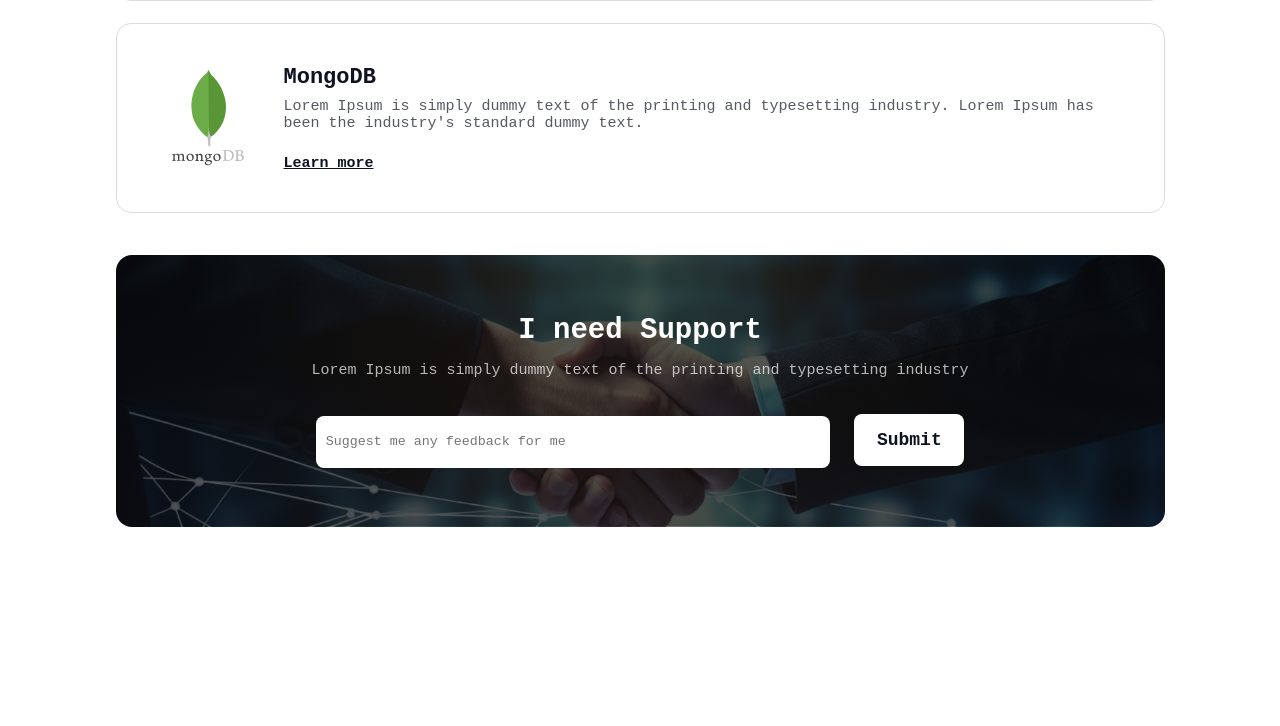
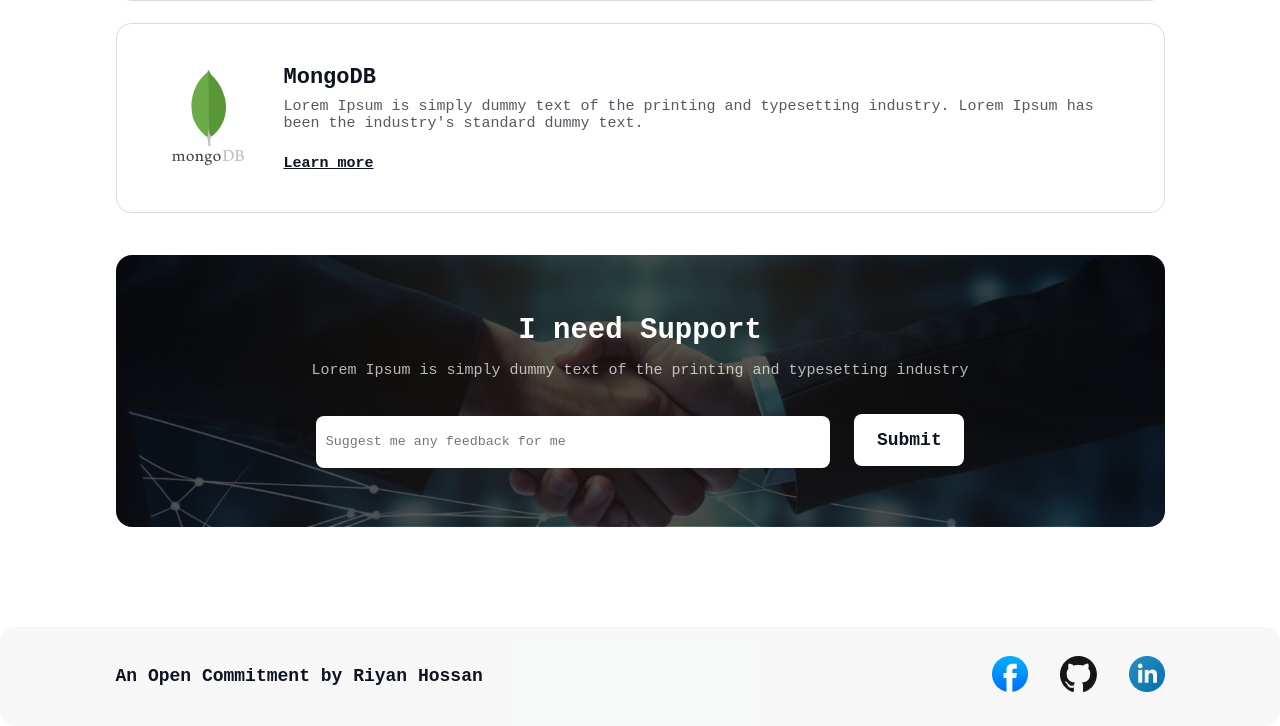
Before and after one commit to riyanhossan/portfolio_asn_1, a plain HTML site: page index.html in a window 1280 px wide. Shown: the part 3932-4658 px from the top of the page. Before the commit the page ends 4559 px from the top, so only its background shows below. Drawn offline with Linux system fonts and the light colour scheme; a web font is replaced by a local one.

Commit message:
Footer section added

```diff
--- a/css/style.css
+++ b/css/style.css
@@ -288,7 +288,6 @@
 /* support start */
 .support_section{
     margin-top: 42px;
-    margin-bottom: 100px;
 }
 .support{
     display: flex;
@@ -339,4 +338,31 @@
     font-weight: 600;
     background: white;
     border: none;
+    cursor: pointer;
 }
+
+/* footer start */
+footer{
+    margin-top: 100px;
+}
+.foot{
+    display: flex;
+    justify-content: center;
+    background: rgba(13, 19, 33, 0.03);
+    border-radius: 15px;
+    padding: 29px 0px;
+}
+.foot_content{
+    display: flex;
+    justify-content: space-between;
+    align-items: center;
+}
+.foot_content h3{
+    font-size: 18px;
+    font-weight: 600;
+    color: rgb(13, 19, 33);
+}
+.foot_content_right a{
+    text-decoration: none;
+    margin-left: 22px;
+}
--- a/index.html
+++ b/index.html
@@ -1,11 +1,13 @@
 <!DOCTYPE html>
 <html lang="en">
+
 <head>
     <meta charset="UTF-8">
     <meta name="viewport" content="width=device-width, initial-scale=1.0">
     <title>Assignment</title>
     <link rel="stylesheet" href="css/style.css">
 </head>
+
 <body>
     <!-- navbar start -->
     <header>
@@ -85,8 +87,10 @@
                         Lorem Ipsum has been the industry's standard dummy text.
                     </p>
                     <div class="inspire_content_video">
-                        <iframe width="100%" height="506px" src="https://www.youtube.com/embed/TG6XSFeOT3g?si=INRUgihApELM5vXc" title="YouTube video player"
-                        frameborder="0" allow="accelerometer; autoplay; clipboard-write; encrypted-media; gyroscope; picture-in-picture; web-share"
+                        <iframe width="100%" height="506px"
+                            src="https://www.youtube.com/embed/TG6XSFeOT3g?si=INRUgihApELM5vXc"
+                            title="YouTube video player" frameborder="0"
+                            allow="accelerometer; autoplay; clipboard-write; encrypted-media; gyroscope; picture-in-picture; web-share"
                             referrerpolicy="strict-origin-when-cross-origin" allowfullscreen>
                         </iframe>
                     </div>
@@ -99,7 +103,8 @@
             <div class="target">
                 <div class="target_content container">
                     <h3>My Current Target</h3>
-                    <p class="target_content_p">Lorem Ipsum is simply dummy text of the printing and typesetting industry.
+                    <p class="target_content_p">Lorem Ipsum is simply dummy text of the printing and typesetting
+                        industry.
                         Lorem Ipsum has been the industry's standard dummy text.
                     </p>
                     <div class="target_content_lower">
@@ -193,5 +198,21 @@
             </div>
         </section>
     </main>
+    <footer>
+        <div class="foot">
+            <div class="foot_content container">
+                <h3>An Open Commitment by Riyan Hossan</h3>
+                <div class="foot_content_right">
+                    <a href="#"><img src="/asset/image/facebook.png" alt="facebook image">
+                    </a>
+                    <a href="#"><img src="/asset/image/github.png" alt="github image">
+                    </a>
+                    <a href="#"><img src="/asset/image/linkedin-icon 1.png" alt="linkdin image">
+                    </a>
+                </div>
+            </div>
+        </div>
+    </footer>
 </body>
+
 </html>
```
Lines whose indentation alone changed are shown as unchanged.
